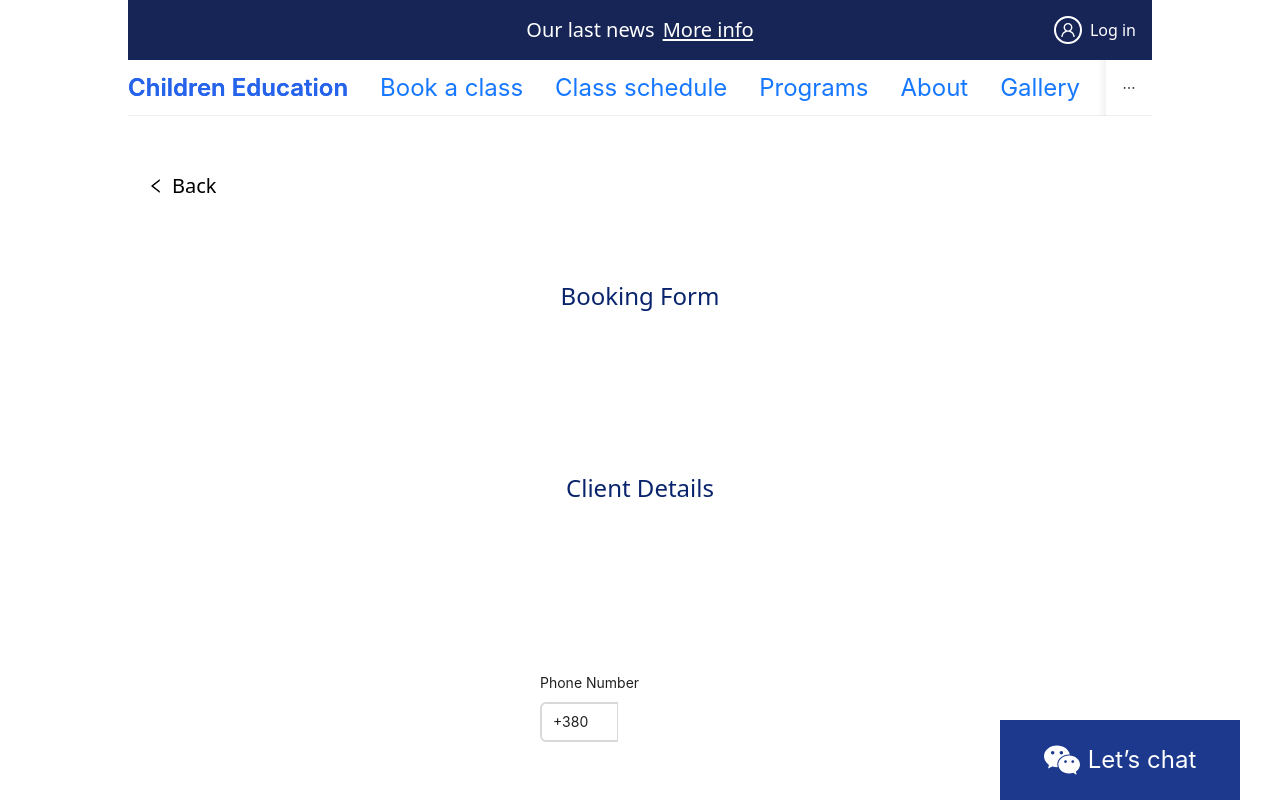
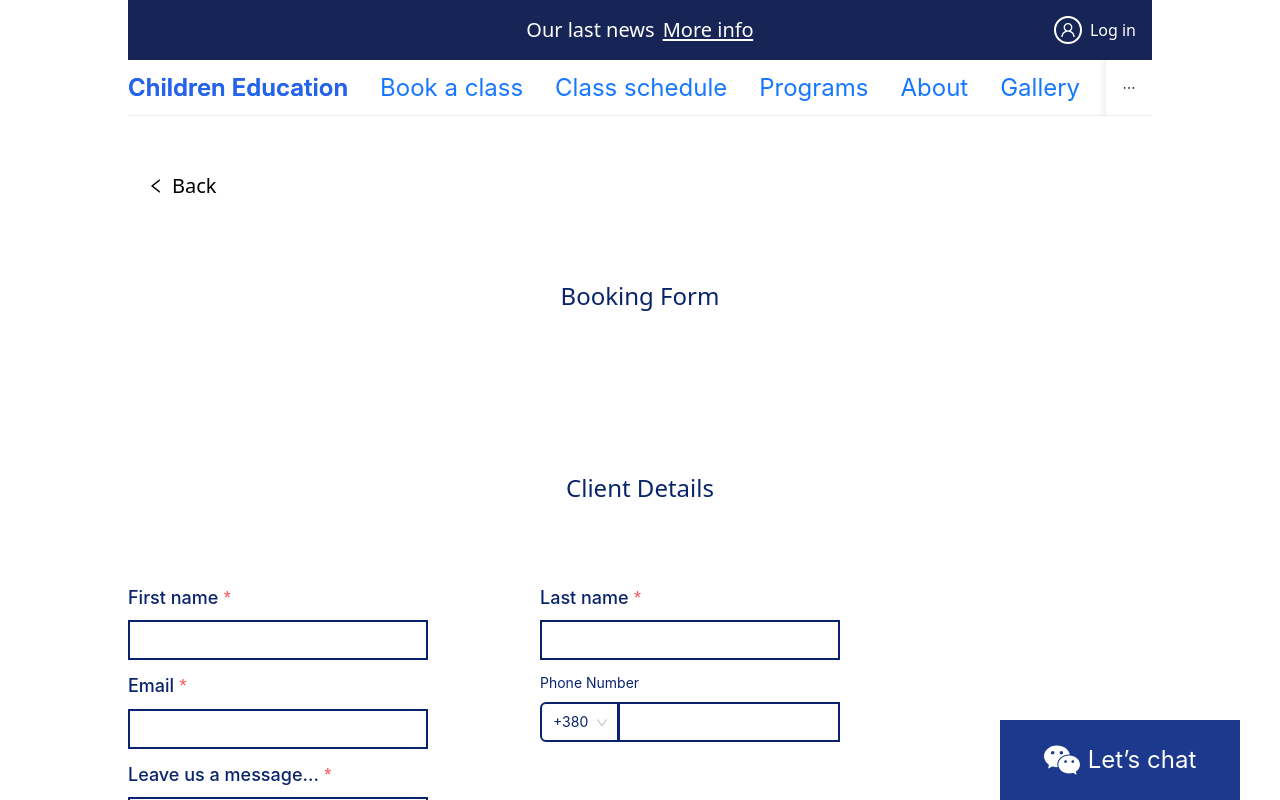
Before and after one commit to nekrasowa/Education-Club-for-toddlers, a Next.js app: page /book/1 in a window 1280 px wide. Shown: the top 800 px of the page. Built offline with nearby package versions, Linux system fonts and the light colour scheme.

Commit message:
Change style setting

```diff
--- a/src/components/ui/ContactForm.tsx
+++ b/src/components/ui/ContactForm.tsx
@@ -109,11 +109,35 @@ export function ContactForm({
   }
   return (
     <ConfigProvider
-      theme={{
+     theme={{
+    token: {
+      colorText: textColor,
+    },
     components: {
       Input: {
-        colorBgContainer: bgColor, // фон самого инпута
-        colorText: textColor,      // текст внутри
+        colorBgContainer: bgColor,
+        colorBorder: textColor,
+        colorText: textColor,
+        colorTextPlaceholder: textColor,
+      },
+      Select: {
+        colorBgContainer: bgColor,
+        colorBorder: textColor,
+        colorText: textColor,
+        colorTextPlaceholder: textColor,
+      },
+      InputNumber: {
+        colorBgContainer: bgColor,
+        colorBorder: textColor,
+        colorText: textColor,
+      },
+
+      Form: {
+        labelColor: textColor,
+      },
+
+      Typography: {
+        colorText: textColor,
       },
     },
   }}
--- a/src/components/ui/contactBoard.css
+++ b/src/components/ui/contactBoard.css
@@ -1,14 +1,11 @@
-.ant-form-item-label > label.ant-form-item-required {
+ .ant-form-item-label > label.ant-form-item-required {
   font-size: 18px;
   font-weight: 500;
-  color: #fff;
   padding: 0;
 }
-
 .ant-form-item .ant-form-item-label > label.ant-form-item-required::before {
   order: 2;
   margin-left: -10px;
-  color: #fff;
   font-size: 18px;
   border: none;
 }
@@ -17,42 +14,29 @@
 }
 
 .ant-select-outlined:not(.ant-select-customize-input) .ant-select-selector {
-  background-color: #fff;
   border-width: 2px;
   height: 40px;
 }
 
 .ant-select .ant-select-arrow {
-  color: #fff;
   top: 65%;
 }
 
 .ant-input {
   border-radius: 0;
-  border: 2px solid #fff;
-  /* color: #fff; */
-  /* background-color: #09246c; */
-  transition: all 0.2s;
+  border: 2px solid;
+   transition: all 0.2s;
   height: 40px;
   width: 300px;
 }
 
-.ant-input-outlined.ant-input-status-error:not(.ant-input-disabled) {
-  background: #09246c;
+ .ant-input-outlined.ant-input-status-error:not(.ant-input-disabled) {
   border-width: 2px;
 }
 
-.ant-input:hover {
-  /* border-color: #fff; */
-  /* background-color: #09246c; */
-}
-
 .ant-input:focus {
-  border-color: #fff;
   box-shadow: none;
-  /* background-color: #09246c; */
-  /* color: #fff; */
-}
+ }
 
 .ant-space-compact-block {
   width: 116%;
@@ -66,4 +50,4 @@
 
 }
 
-/* Todo : add flexibility to contact board */
+ /* Todo : add flexibility to contact board   */
```
